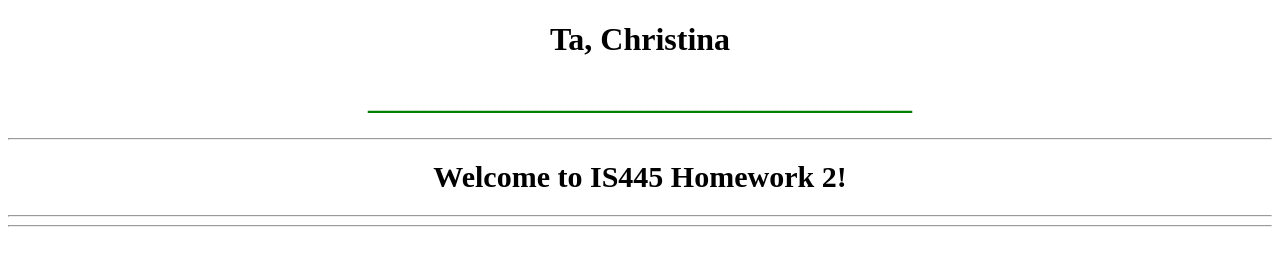
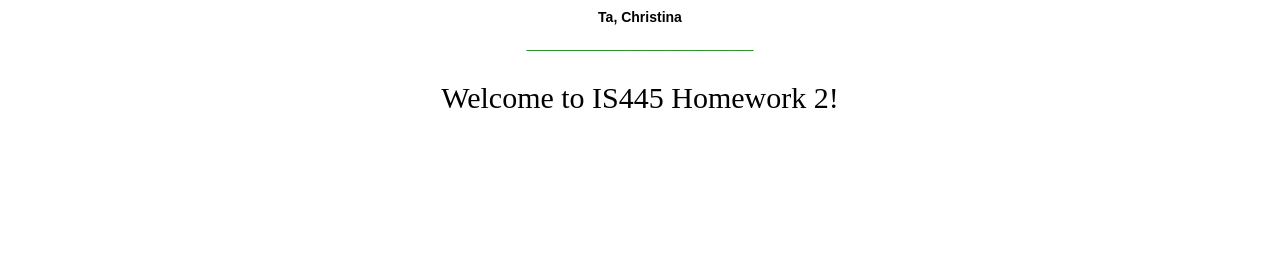
Before and after one commit to DeviantSita/Homework-2, a plain HTML site: page index.html in a window 1280 px wide. Drawn offline with Linux system fonts and the light colour scheme.

Commit message:
Update 3

```diff
--- a/index.html
+++ b/index.html
@@ -7,15 +7,11 @@
     <title>[IS 445] Homework 2</title>
 </head>
 <body>
-    <h1 style="text-align:center">Ta, Christina</h1>
-    <h1 style="color:green; text-align:center;">__________________________________</h1>
-    <hr>
-    <!-- Heading or Paragraph??? -->
-    <h1 style="font-size:30px; text-align:center;">Welcome to IS445 Homework 2!</h1>
+    <h1 style="font-family:Arial; font-size:14px; text-align:center">Ta, Christina</h1>
+    <p style="font-family:Arial; font-size:12px; color:green; text-align:center;">__________________________________</h1>
+    <p style="font-size:30px; text-align:center;">Welcome to IS445 Homework 2!</h1>
     <!-- <p style="font-size:30px;">Hewwo?</p> -->
-    <hr>
     <!-- <img src="link" alt="picture.com" width="400" height="900"> -->
-    <hr>
 
 </body>
 </html>
```
